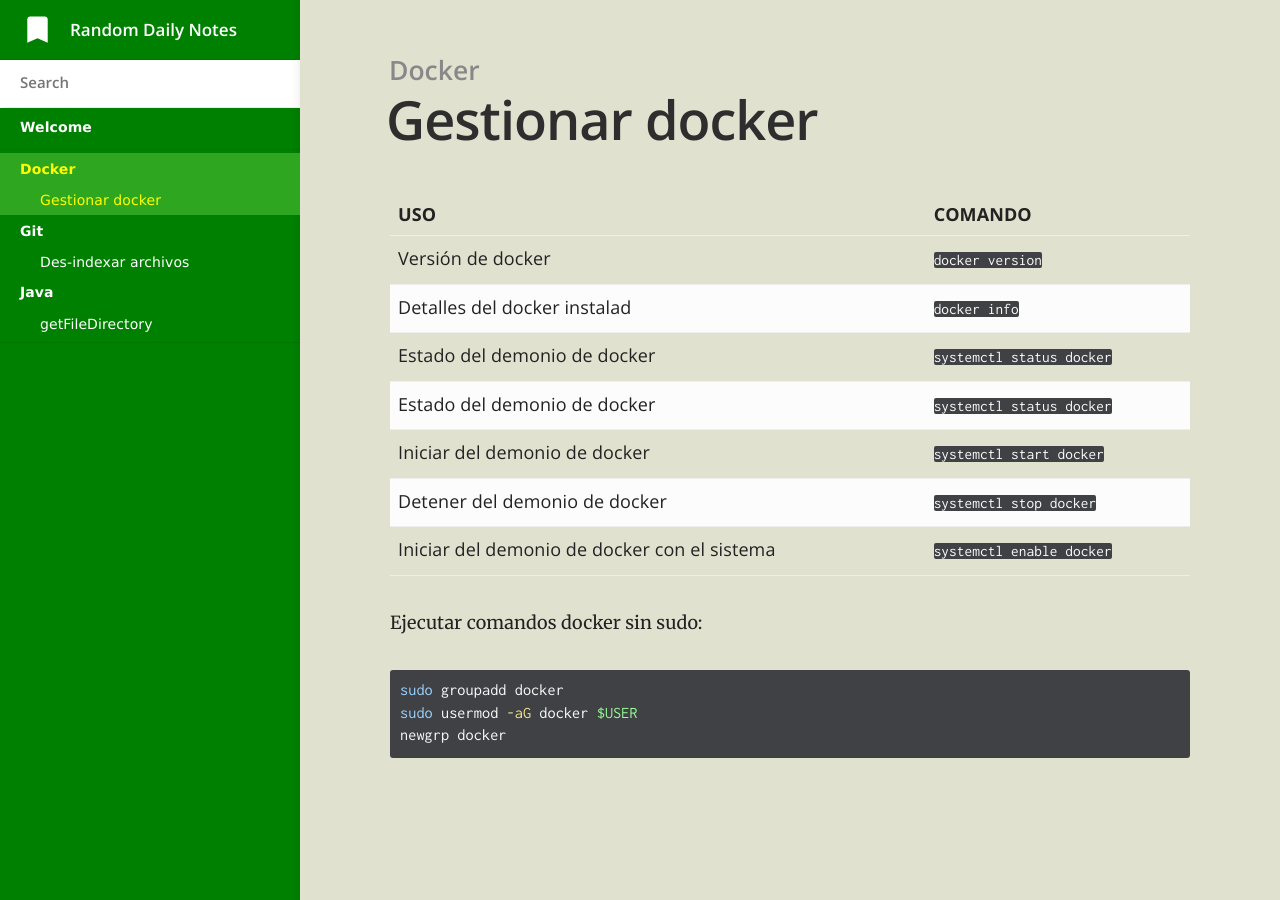
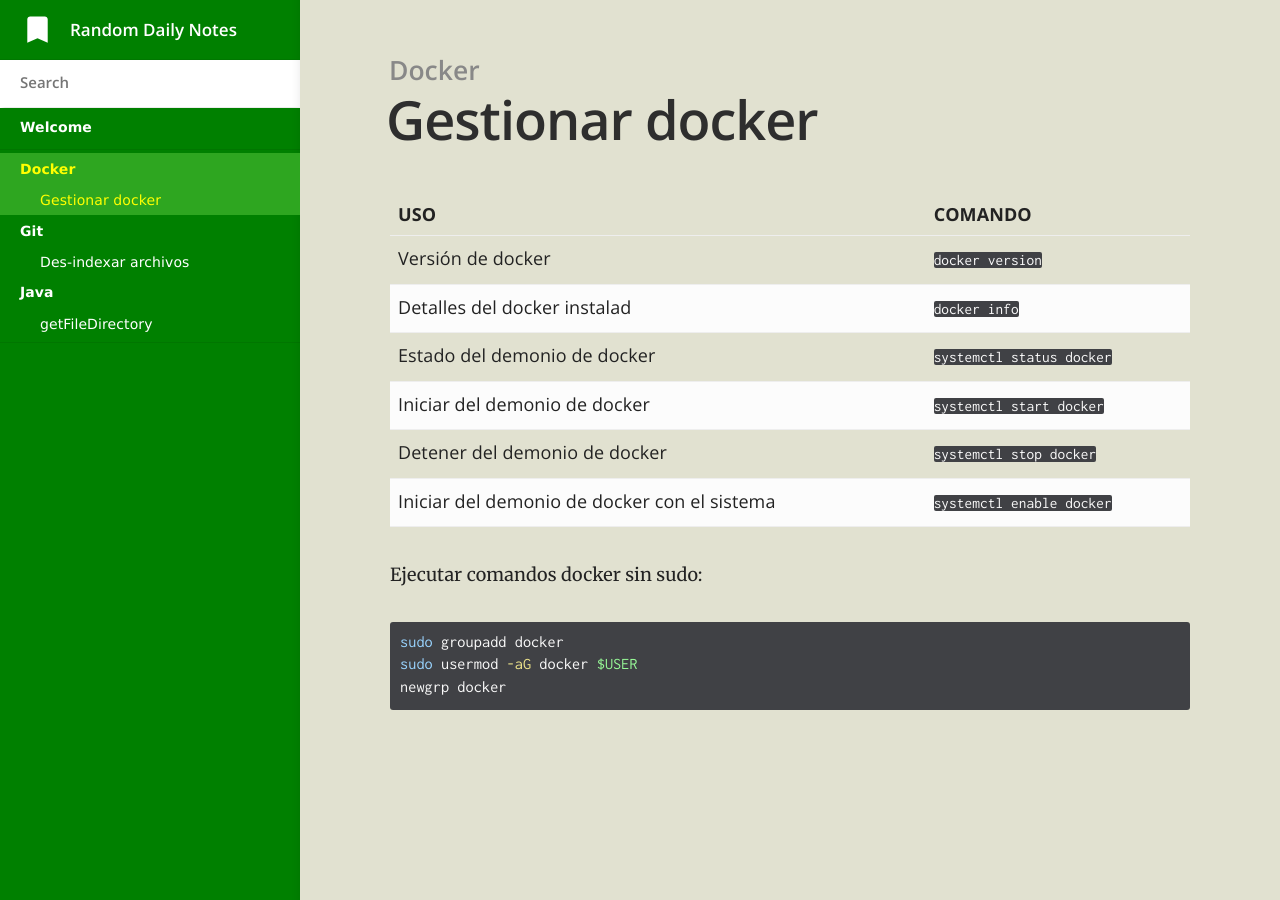
Before and after one commit to slaarks/slaarks.github.io, a Jekyll site: the page built from _docs/Docker/gestionar-docker.md, in a window 1280 px wide. Built offline with Jekyll 4.4.1, drawn with Linux system fonts in a browser that asks for light colours.

Commit message:
Update gestionar-docker.md

````diff
--- a/_docs/Docker/gestionar-docker.md
+++ b/_docs/Docker/gestionar-docker.md
@@ -9,10 +9,10 @@ order: 1
 | Versión de docker | `docker version` |
 | Detalles del docker instalad | `docker info` |
 | Estado del demonio de docker | `systemctl status docker` |
-| Estado del demonio de docker | `systemctl status docker` |
 | Iniciar del demonio de docker | `systemctl start docker` |
 | Detener del demonio de docker | `systemctl stop docker` |
 | Iniciar del demonio de docker con el sistema | `systemctl enable docker` |
+
 
 Ejecutar comandos docker sin sudo:
 ```bash
````
